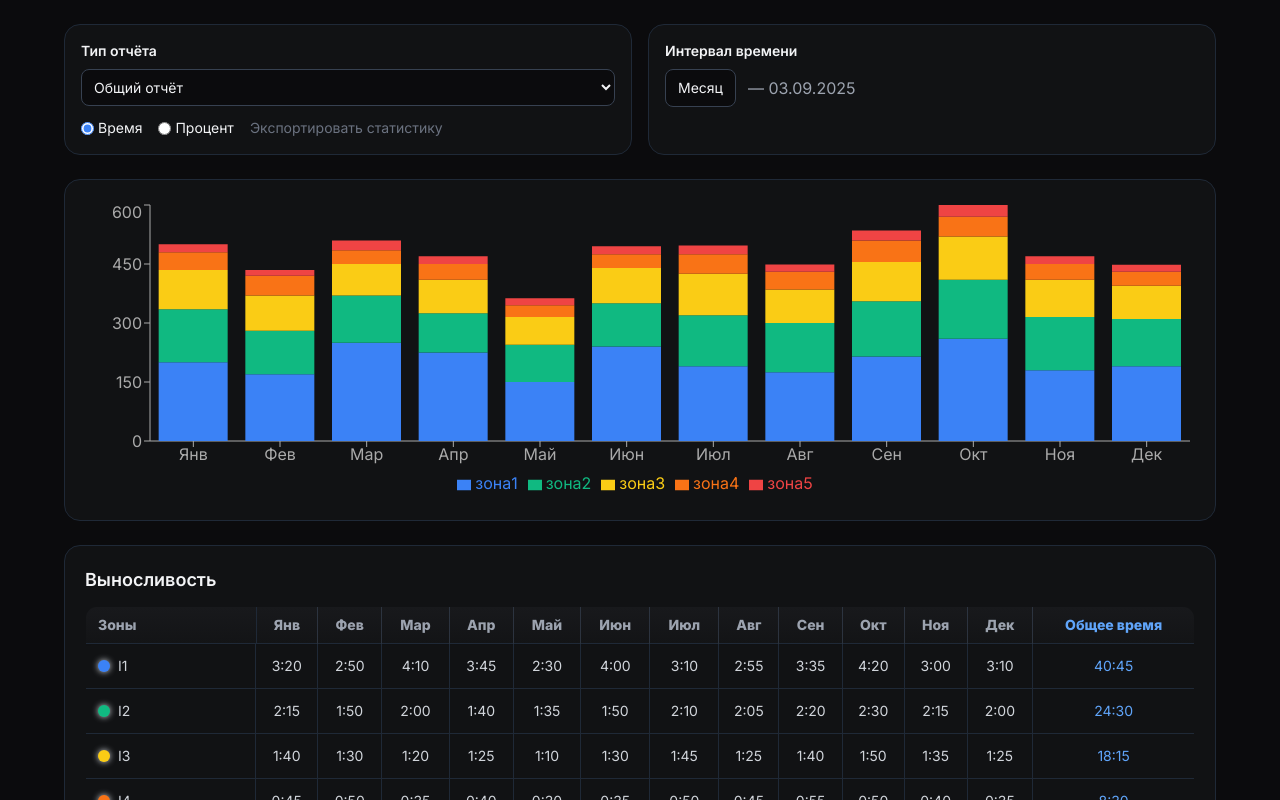
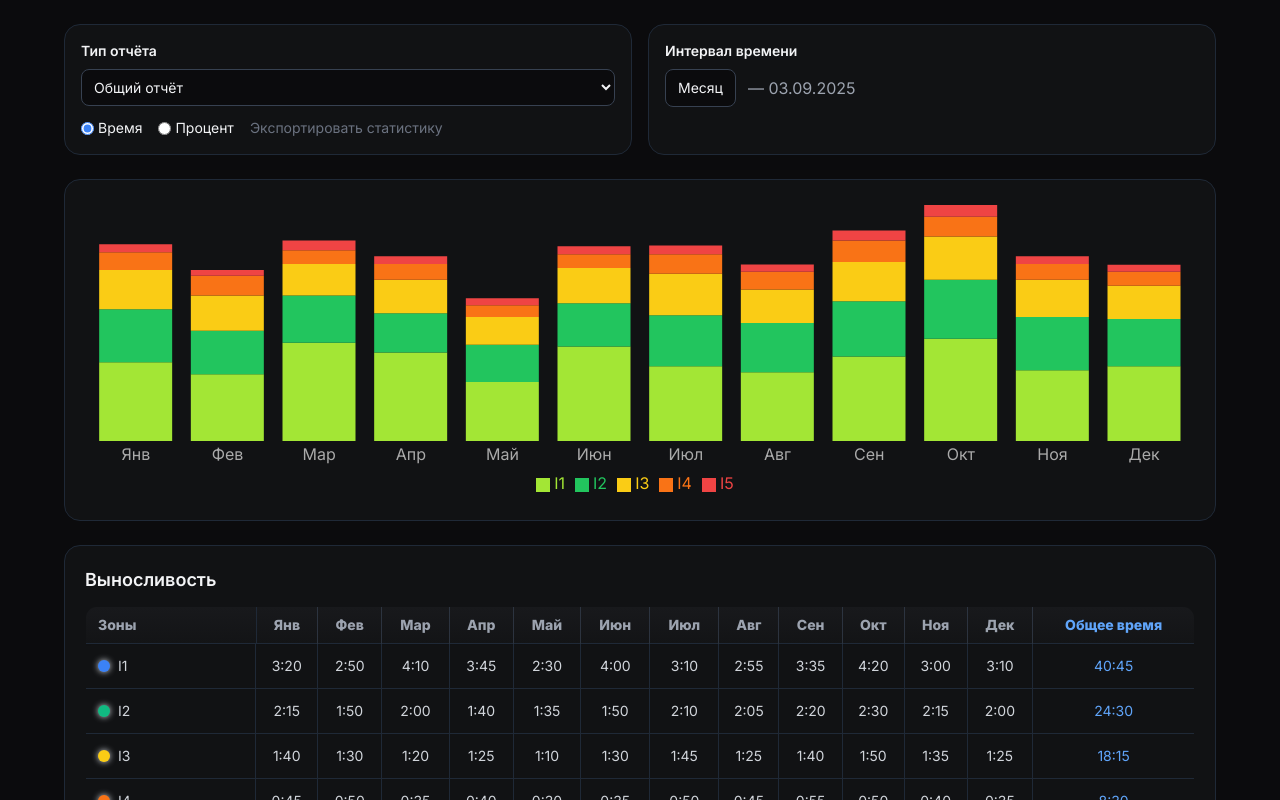
Before and after one commit to mbaliabin/dagbook-test, a React (Vite) app in the folder fasx-frontend/: page /statistics in a window 1280 px wide. Shown: the top 800 px of the page. Built offline with nearby package versions, Linux system fonts and the light colour scheme.

Commit message:
Доработка StatisticsPage.tsx 19

```diff
--- a/fasx-frontend/src/pages/StatisticsPage.tsx
+++ b/fasx-frontend/src/pages/StatisticsPage.tsx
@@ -121,8 +121,8 @@ export default function StatisticsPage() {
         <div className="bg-[#111214] p-5 rounded-2xl border border-gray-800 animate-fadeIn">
           <ResponsiveContainer width="100%" height={300}>
             <BarChart data={chartData}>
-              <XAxis dataKey="month" stroke="#aaa" />
-              <YAxis stroke="#aaa" />
+              <XAxis dataKey="month" stroke="#aaa" tickLine={false} axisLine={false} />
+              <YAxis hide />
               <Tooltip
                 formatter={(value:number) => {
                   const h = Math.floor(value / 60);
@@ -131,15 +131,28 @@ export default function StatisticsPage() {
                 }}
                 contentStyle={{ backgroundColor:"#1a1a1d", border:"1px solid #333" }}
               />
-              <Legend />
-              <Bar dataKey="зона1" stackId="a" fill="#3b82f6" />
-              <Bar dataKey="зона2" stackId="a" fill="#10b981" />
+              <Legend
+                payload={[
+                  { value: "I1", type: "square", color: "#a3e635" },
+                  { value: "I2", type: "square", color: "#22c55e" },
+                  { value: "I3", type: "square", color: "#facc15" },
+                  { value: "I4", type: "square", color: "#f97316" },
+                  { value: "I5", type: "square", color: "#ef4444" },
+                ]}
+                verticalAlign="bottom"
+                align="center"
+                iconType="square"
+                wrapperStyle={{ marginTop: 10 }}
+              />
+              <Bar dataKey="зона1" stackId="a" fill="#a3e635" />
+              <Bar dataKey="зона2" stackId="a" fill="#22c55e" />
               <Bar dataKey="зона3" stackId="a" fill="#facc15" />
               <Bar dataKey="зона4" stackId="a" fill="#f97316" />
               <Bar dataKey="зона5" stackId="a" fill="#ef4444" />
             </BarChart>
           </ResponsiveContainer>
         </div>
+
 
         {/* Таблицы Выносливость */}
         <div className="bg-[#111214] p-5 rounded-2xl border border-gray-800 animate-fadeIn">
```
